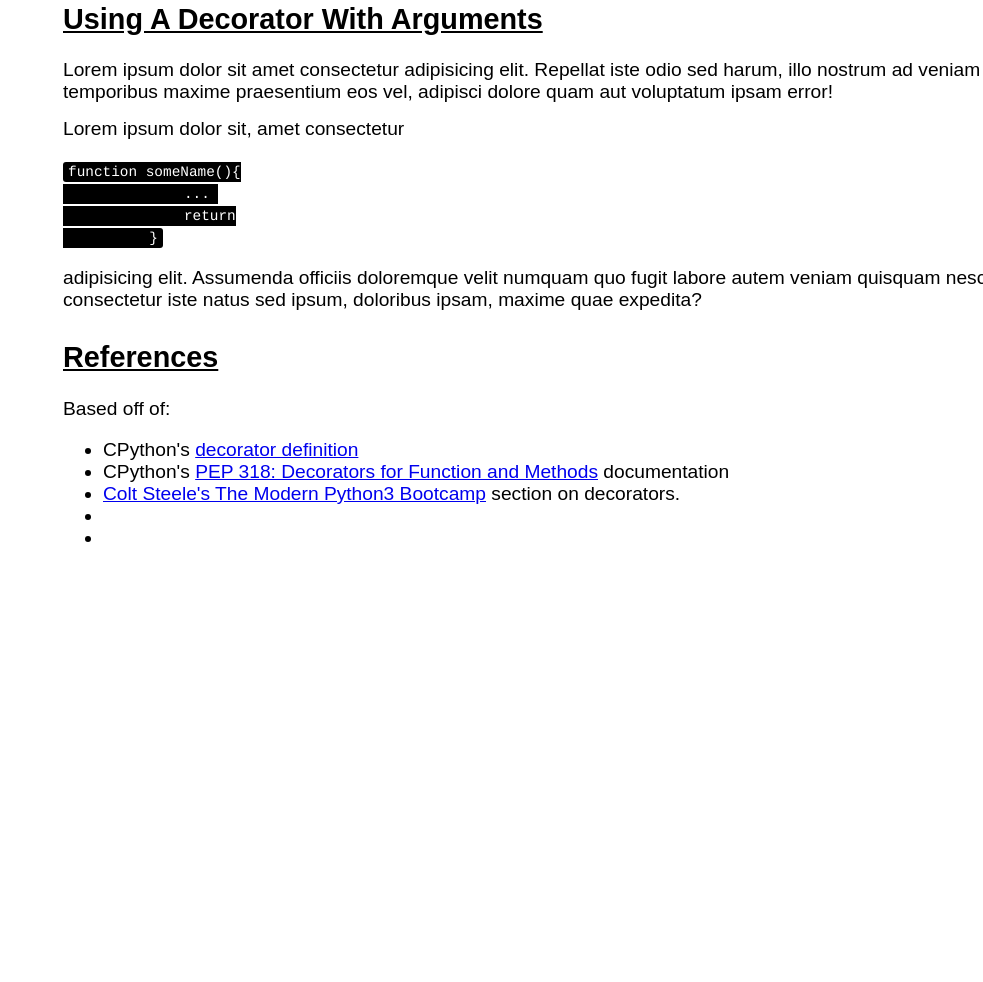
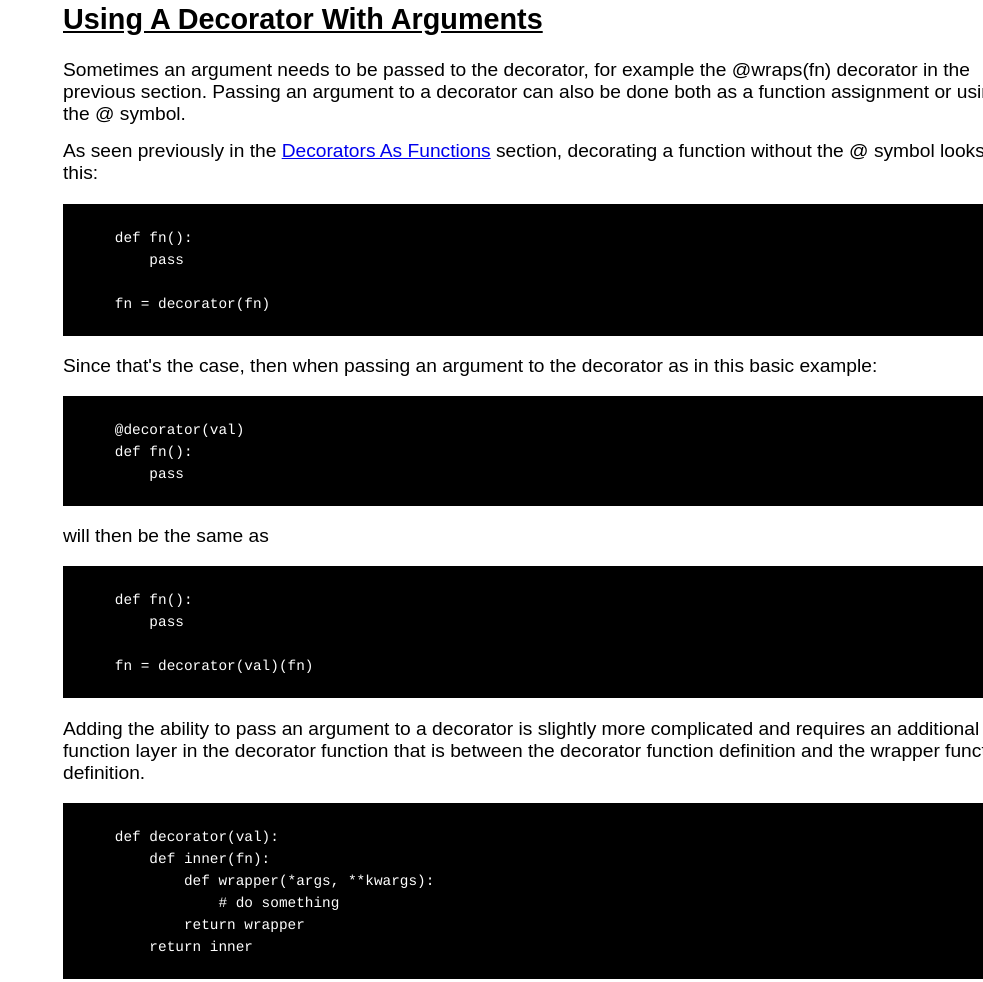
Before and after one commit to Korym/fcc-tech-doc, a plain HTML site: page index.html in a window 1280 px wide. Shown: the part 4320-5302 px from the top of the page, without its empty margins (297-1280 px from the left). Before the commit the page ends 4899 px from the top, so only its background shows below. Drawn offline with Linux system fonts and the light colour scheme.

Commit message:
add section 'using a decorator with arguments'

```diff
--- a/index.html
+++ b/index.html
@@ -268,17 +268,50 @@
         <header>
           <h2>Using A Decorator With Arguments</h2>
         </header>
-        <p>Lorem ipsum dolor sit amet consectetur adipisicing elit. Repellat iste odio sed harum, illo nostrum ad
-          veniam
-          quo temporibus maxime praesentium eos vel, adipisci dolore quam aut voluptatum ipsam error!</p>
-        <p>Lorem ipsum dolor sit, amet consectetur
-        <pre><code>function someName(){
-              ...
-              return
-          }</code></pre>
-        adipisicing elit. Assumenda officiis doloremque velit numquam quo
-        fugit labore autem veniam quisquam nesciunt consectetur iste natus sed ipsum, doloribus ipsam, maxime quae
-        expedita?
+        <p>
+          Sometimes an argument needs to be passed to the decorator, for example the @wraps(fn) decorator in the
+          previous section. Passing an argument to a decorator can also be done both as a function assignment or using
+          the @ symbol.
+        </p>
+        <p>As seen previously in the <a href="#Decorators_As_Functions"
+             class="nav-link">Decorators As Functions</a> section, decorating a function without the @ symbol looks like
+          this:
+        <pre class="code">
+             <code>
+      def fn():
+          pass
+
+      fn = decorator(fn)</code>
+            </pre>
+        Since that's the case, then when passing an argument to the decorator as in this basic example:
+        <pre class="code">
+          <code>
+      @decorator(val)
+      def fn():
+          pass</code>
+        </pre>
+        will then be the same as
+        <pre class="code">
+          <code>
+      def fn():
+          pass
+
+      fn = decorator(val)(fn)</code>
+        </pre>
+        </p>
+        <p>
+          Adding the ability to pass an argument to a decorator is slightly more complicated and
+          requires an additional function layer in the decorator function that is between the decorator function
+          definition and the wrapper function definition.
+        <pre class="code">
+          <code>
+      def decorator(val):
+          def inner(fn):
+              def wrapper(*args, **kwargs):
+                  # do something
+              return wrapper
+          return inner</code>
+          </pre>
         </p>
 
       </section>
```
